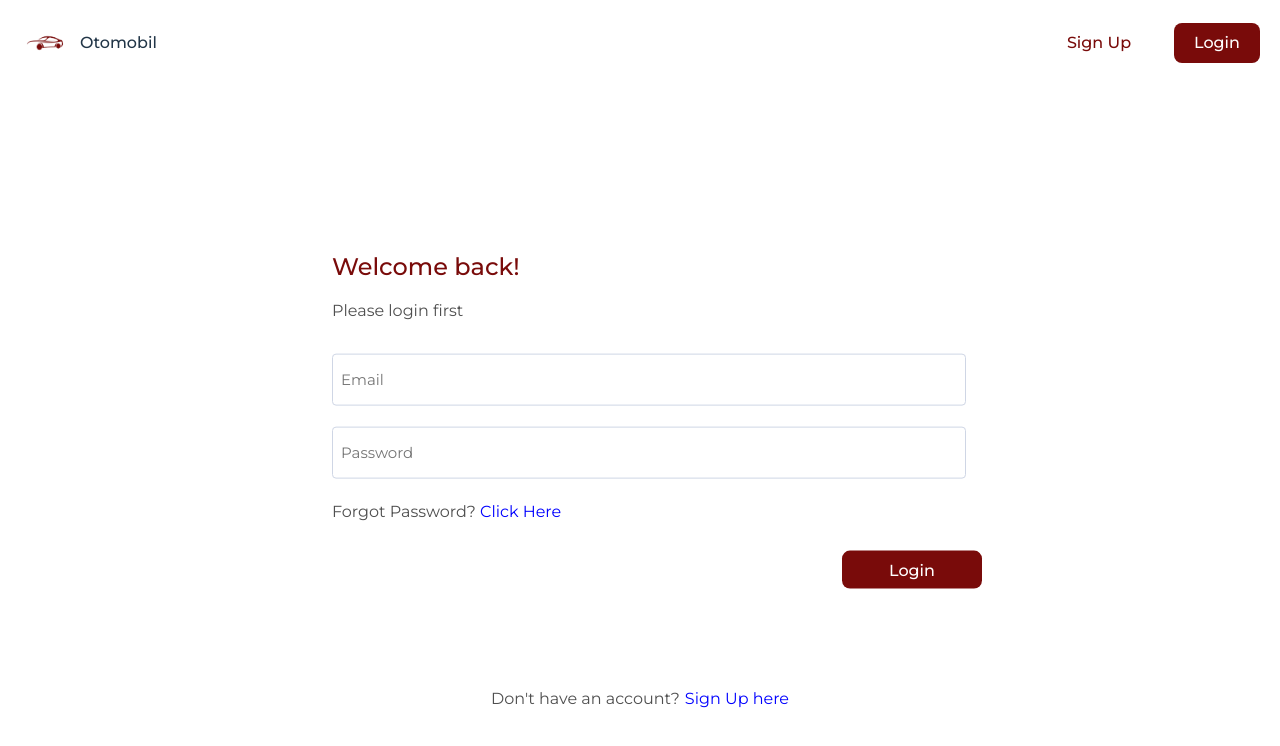
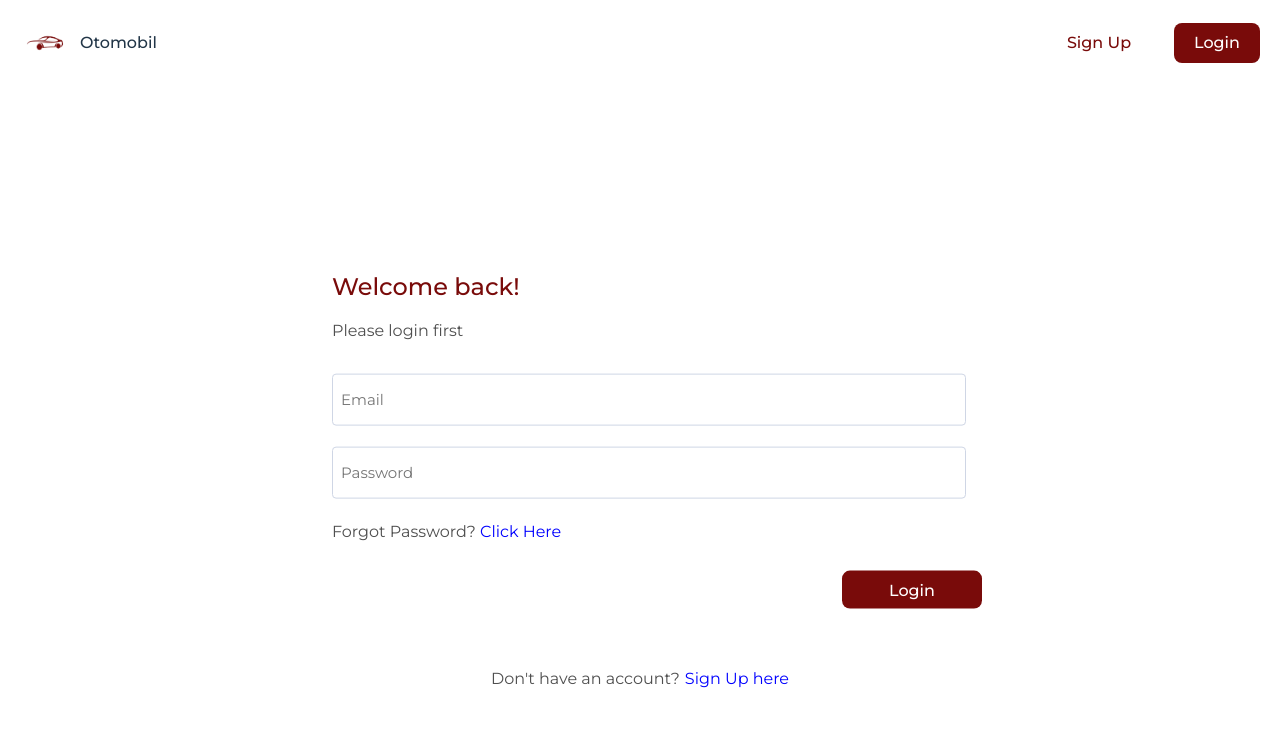
Before and after one commit to huseinnabil1997/FS15-Frontend, a React (Vite) app: page / in a window 1280 px wide. Shown: the top 746 px of the page. Built offline with nearby package versions, Linux system fonts and the light colour scheme.

Commit message:
Fix sign up text margin

```diff
--- a/src/pages/auth/Login/index.css
+++ b/src/pages/auth/Login/index.css
@@ -100,7 +100,7 @@ button:hover {
   line-height: 19.5px;
   text-align: left;
   color: #4F4F4F;
-  margin-top: 100px;
+  margin-top: 60px;
 }
 
 .signup-text span {
```
